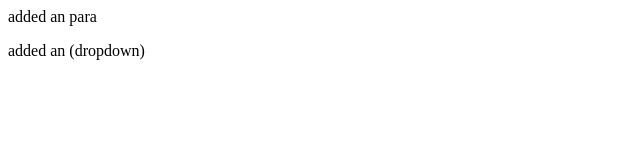
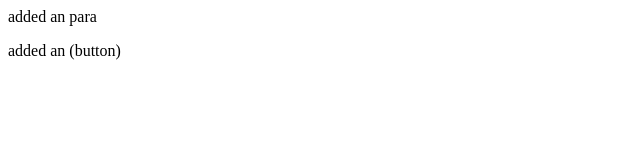
Before and after one commit to borikhelvi/PracRepo4, a plain HTML site: page index.html in a window 1280 px wide. Shown: the full height of the page, 0-640 px from the left. Drawn offline with Linux system fonts and the light colour scheme.

Commit message:
added button again

```diff
--- a/index.html
+++ b/index.html
@@ -1,2 +1,2 @@
 <p>added an para</p>
-<p>added an (dropdown)</p>
+<p>added an (button)</p>
```
